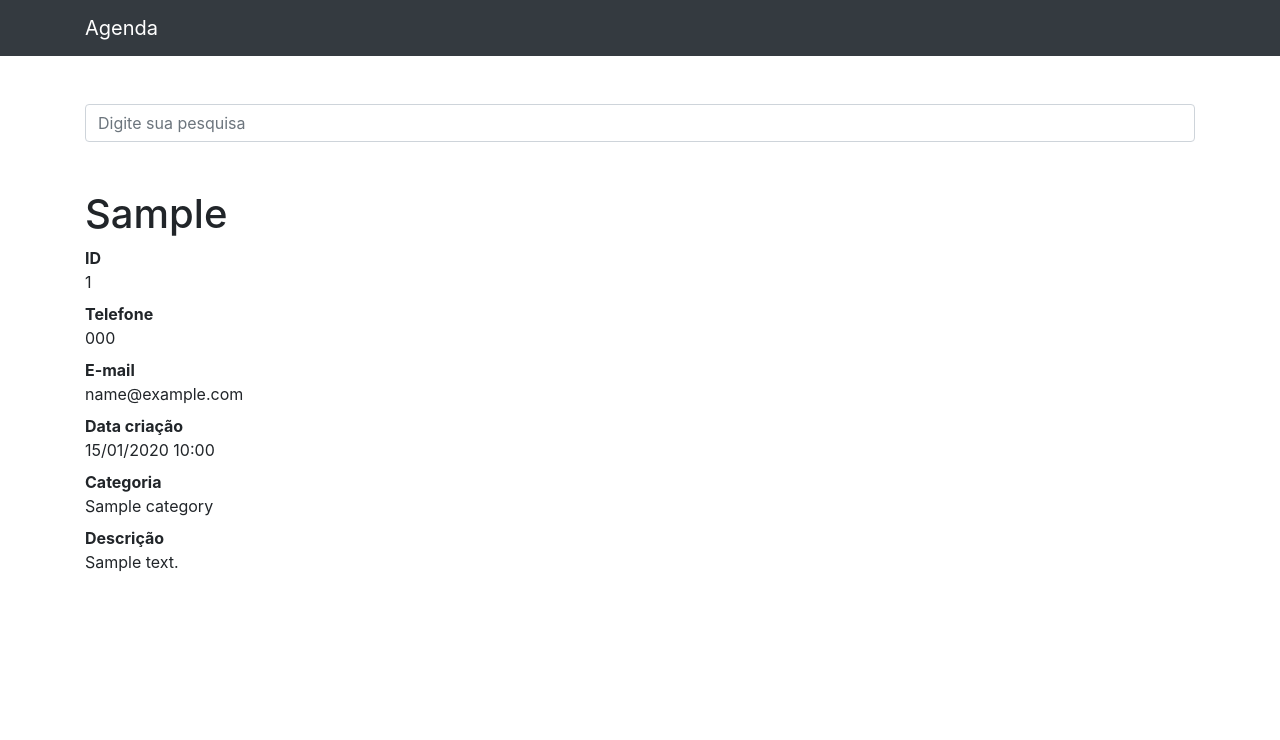
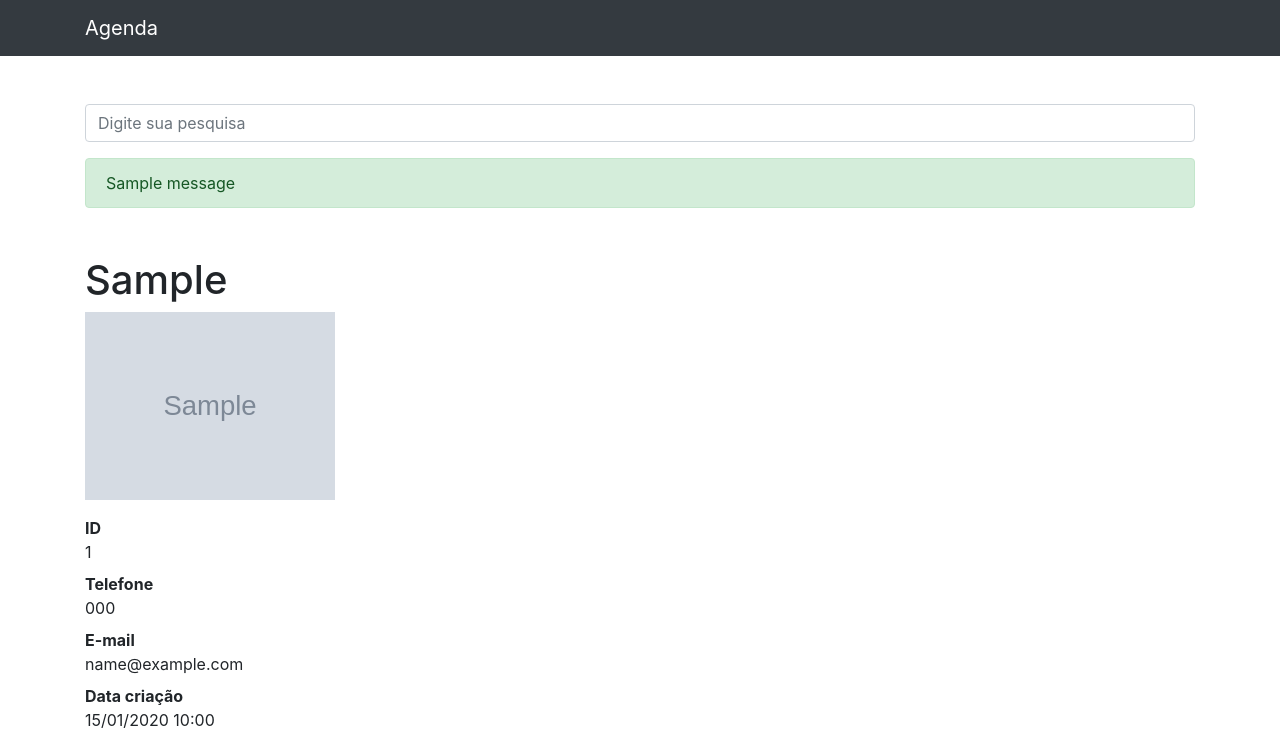
Before and after one commit to vilnercesar/contact_book_project, a Django app: page /contact/1/ in a window 1280 px wide. Shown: the top 740 px of the page. Before the commit the page ends 572 px from the top, so only its background shows below. Run offline with Django 4.2, Linux system fonts and the light colour scheme; tables that the repository leaves empty hold one stand-in row (values such as "Sample post"); grey boxes marked "Sample" are stand-in pictures; one stand-in notice (Sample message) is shown; some libraries are stand-ins or nearby versions.

Commit message:
Criando Mensagens de Erro

```diff
--- a/base_templates/global/base.html
+++ b/base_templates/global/base.html
@@ -25,6 +25,10 @@
                 </div>
               </div>
             </form>
+
+            {% include 'contacts/partials/message.html' %}
+
+
             {% block content %}{% endblock content %}
 
         </div>
--- a/contact_book/urls.py
+++ b/contact_book/urls.py
@@ -13,6 +13,10 @@ Including another URLconf
     1. Import the include() function: from django.urls import include, path
     2. Add a URL to urlpatterns:  path('blog/', include('blog.urls'))
 """
+
+
+from django.conf import settings
+from django.conf.urls.static import static
 from django.contrib import admin
 from django.urls import include, path
 
@@ -21,3 +25,5 @@ urlpatterns = [
     path('admin/', admin.site.urls),
 
 ]
+urlpatterns += static(settings.MEDIA_URL, document_root=settings.MEDIA_ROOT)
+urlpatterns += static(settings.STATIC_URL, document_root=settings.STATIC_ROOT)
--- a/contacts/models.py
+++ b/contacts/models.py
@@ -34,6 +34,8 @@ class Contact(models.Model):
     description = models.TextField(max_length=165)
     category = models.ForeignKey(Category, on_delete=models.DO_NOTHING)
     is_publish = models.BooleanField(default=True)
+    profile_picture = models.ImageField(
+        upload_to='contacts/profile_pictures/%Y/%m/%d/', blank=True)
 
     def __str__(self) -> str:
         return self.first_name
--- a/contacts/templates/contacts/pages/details.html
+++ b/contacts/templates/contacts/pages/details.html
@@ -1,6 +1,13 @@
 {% extends 'global/base.html' %}
 {% block content %}
 <h1 class="mt-5">{{contact}}</h1>
+ {% if contact.profile_picture %}
+  <p>
+    <img src="{{contact.profile_picture.url}}" style="max-width: 250px; height: auto;">
+  </p>
+ {% endif %}
+
+
 <dl>
   <dt>ID</dt>
   <dd>{{contact.id}}</dd>
--- /dev/null
+++ b/contacts/templates/contacts/partials/message.html
@@ -0,0 +1,9 @@
+{% if messages %}
+{% for message in messages %}
+    <div class="alert {{message.tags}}" role="alert">
+        {{message}}
+    </div>
+
+{% endfor %}
+
+{% endif %}
--- a/contacts/views.py
+++ b/contacts/views.py
@@ -1,8 +1,8 @@
+from django.contrib import messages
 from django.core.paginator import Paginator
 from django.db.models import Q, Value
 from django.db.models.functions import Concat
-from django.http import Http404
-from django.shortcuts import get_object_or_404, render
+from django.shortcuts import get_object_or_404, redirect, render
 
 from .models import Contact
 
@@ -37,13 +37,18 @@ def search(request):
     fake_fields = Concat('first_name', Value(
         ''), 'last_name')
 
-    if term is None:
-        raise Http404()
+    if term is None or not term:
+        messages.add_message(request, messages.ERROR,
+                             'O campo busca não pode ficar vazio')
+        return redirect('index')
 
     contacts = Contact.objects.annotate(
         full_name=fake_fields
     ).filter(Q(full_name__icontains=term) | Q(cell_phone__icontains=term),
              is_publish=True)
+    if not contacts:
+        messages.add_message(request,messages.ERROR, 'Nenhum paramêtro encontrado')
+
 
     paginator = Paginator(contacts, 3)
     page = request.GET.get('p')
```
Also changed, not shown: contact_book/settings.py (+17 -0 lines), contacts/migrations/0003_contact_profile_picture.py (added). Lines whose indentation alone changed are shown as unchanged.
